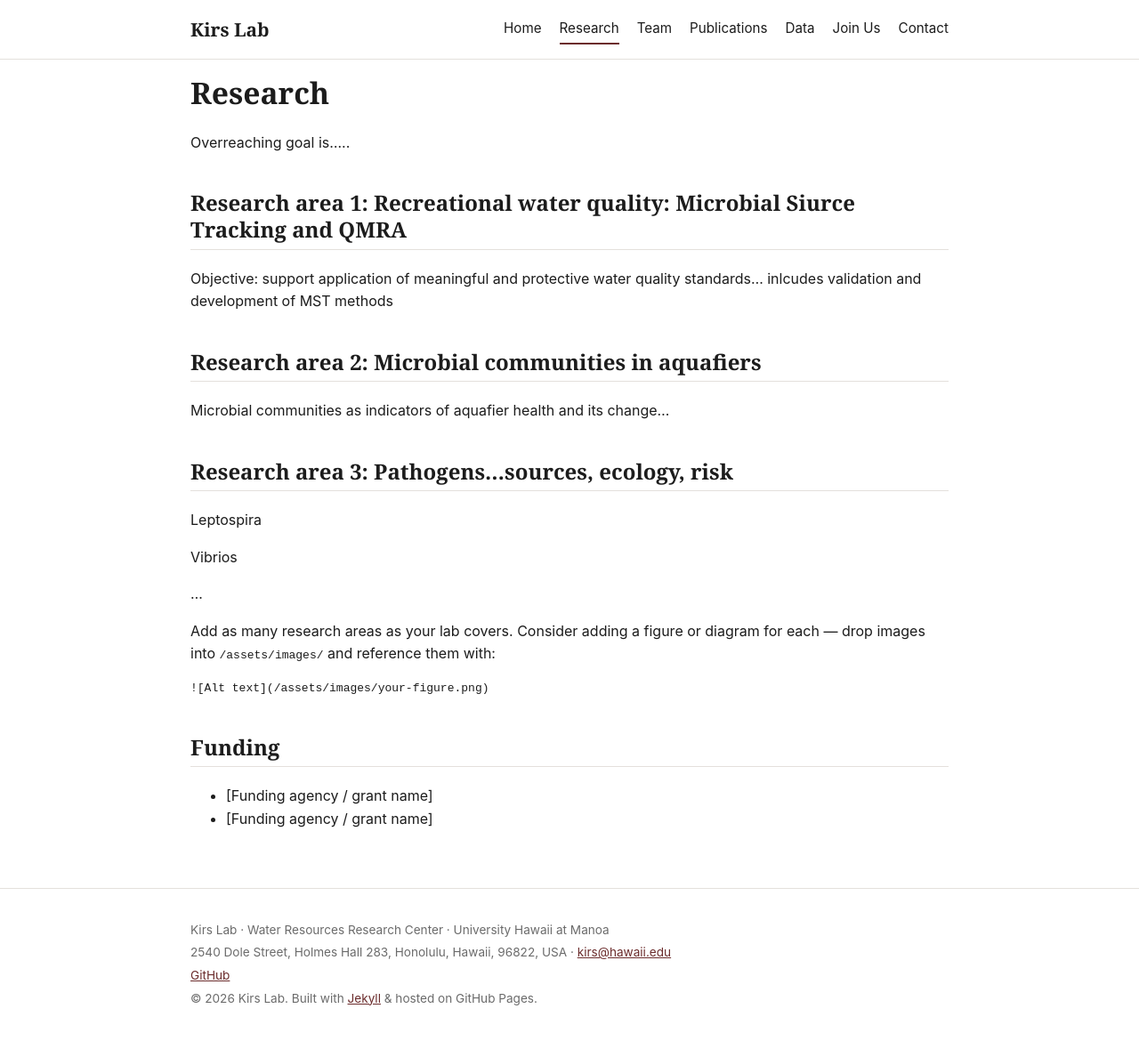
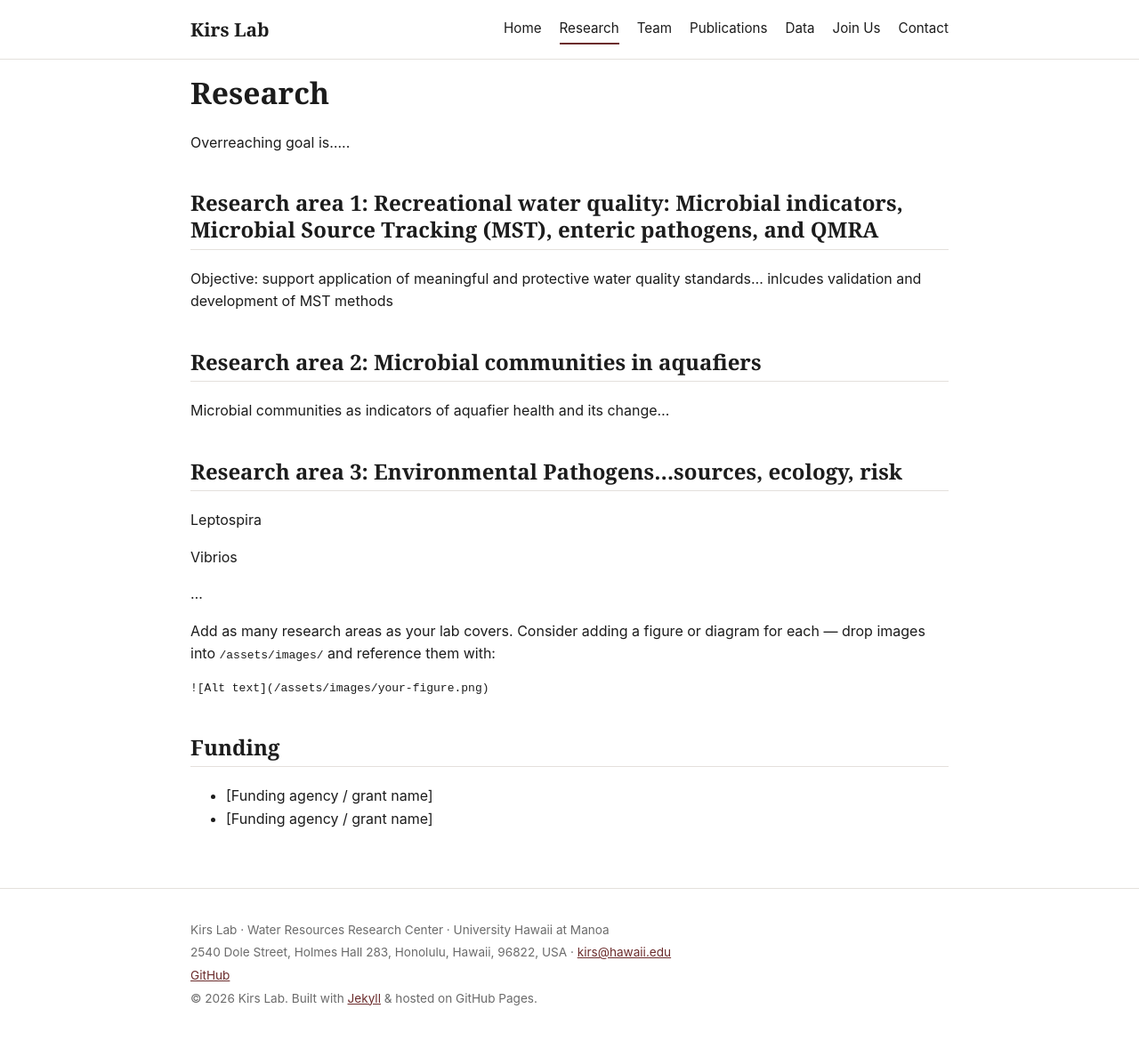
Before and after one commit to MarekKirs/marekkirs.github.io, a Jekyll site: the page built from research.md, in a window 1280 px wide. Shown: the whole page at 89% size. Built offline with Jekyll 4.4.1, drawn with Linux system fonts in a browser that asks for light colours.

Commit message:
Update research.md

```diff
--- a/research.md
+++ b/research.md
@@ -8,7 +8,7 @@ permalink: /research/
 
 Overreaching goal is.....
 
-## Research area 1: Recreational water quality: Microbial Siurce Tracking and QMRA
+## Research area 1: Recreational water quality: Microbial indicators, Microbial Source Tracking (MST), enteric pathogens, and QMRA
 
 Objective: support application of meaningful and protective water quality standards... inlcudes validation and development of MST methods
 
@@ -16,7 +16,7 @@ Objective: support application of meaningful and protective water quality standa
 
 Microbial communities as indicators of aquafier health and its change...
 
-## Research area 3: Pathogens...sources, ecology, risk
+## Research area 3: Environmental Pathogens...sources, ecology, risk
 
 Leptospira
 
```
